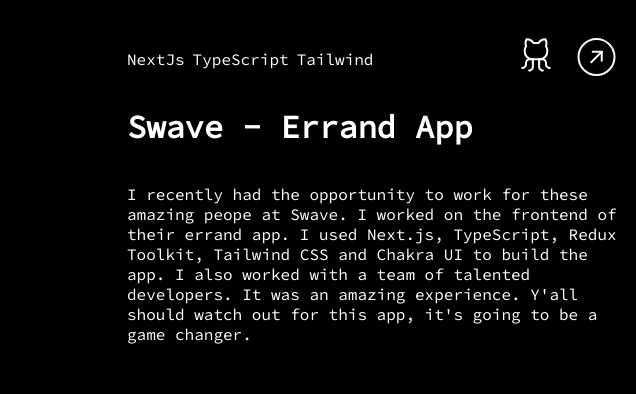
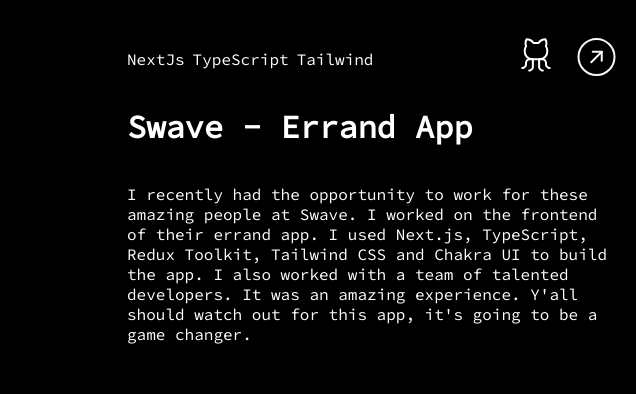
Before and after one commit to Harithmetic1/Harith-Portfolio, a Gatsby site: page /works in a window 1280 px wide. Shown: the part 1791-2185 px from the top of the page, 0-636 px from the left. Built offline with nearby package versions, Linux system fonts and the light colour scheme; Gatsby itself is replaced by a stand-in of ours.

Commit message:
Updating projects

```diff
--- a/src/pages/works.js
+++ b/src/pages/works.js
@@ -50,7 +50,7 @@
       imgSrc: "swave",
       techStack: ["NextJs", "TypeScript", "Tailwind"],
       projectDescription:
-        "I recently had the opportunity to work for these amazing peope at Swave. I worked on the frontend of their errand app. I used Next.js, TypeScript, Redux Toolkit, Tailwind CSS and Chakra UI to build the app. I also worked with a team of talented developers. It was an amazing experience. Y'all should watch out for this app, it's going to be a game changer.",
+        "I recently had the opportunity to work for these amazing people at Swave. I worked on the frontend of their errand app. I used Next.js, TypeScript, Redux Toolkit, Tailwind CSS and Chakra UI to build the app. I also worked with a team of talented developers. It was an amazing experience. Y'all should watch out for this app, it's going to be a game changer.",
       liveLink: "https://staging.swave.ng/",
       githubLink: "https://github.com/GoferDevTeam/ErrandAppWeb",
     },
```
